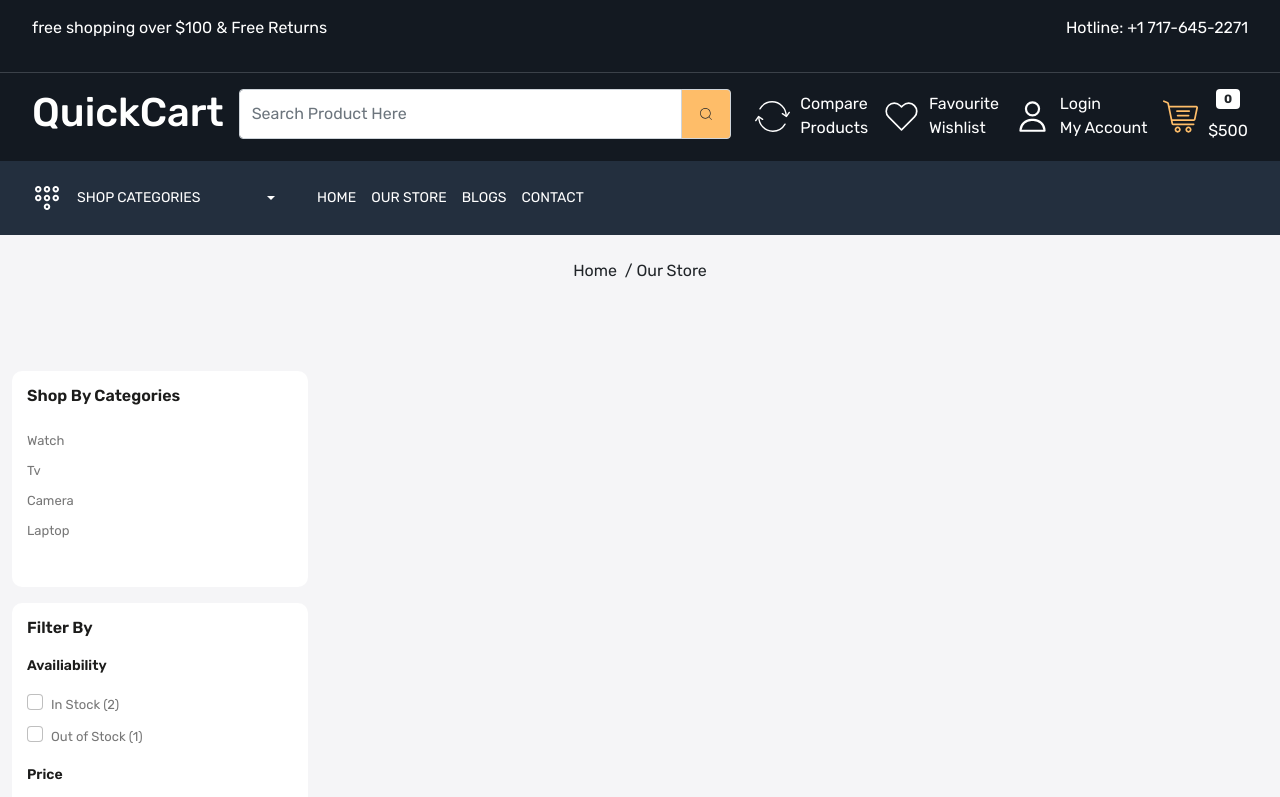
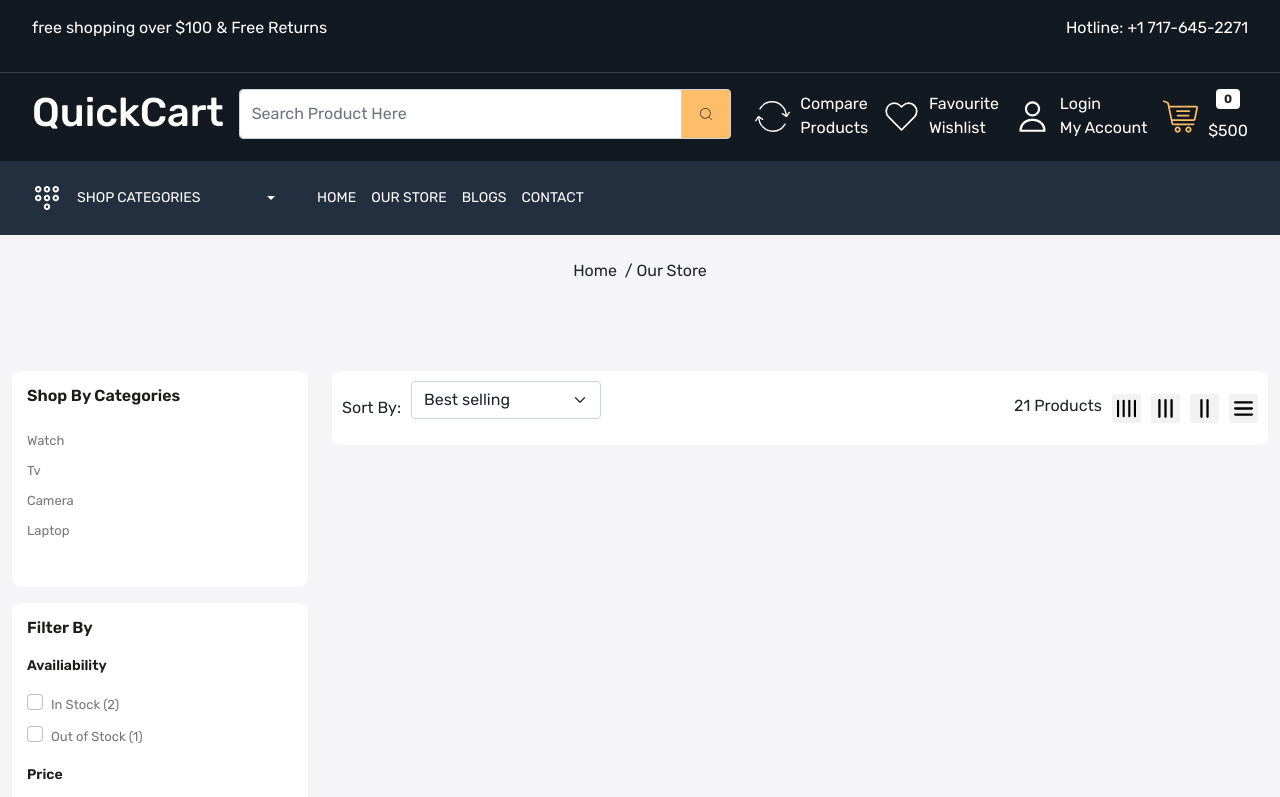
Before and after one commit to bant095/QuickCart-Frontend, a React (Create React App) app: page /store in a window 1280 px wide. Shown: the top 797 px of the page. Built offline with nearby package versions, Linux system fonts and the light colour scheme.

Commit message:
I added sortby section

```diff
--- a/src/App.css
+++ b/src/App.css
@@ -478,4 +478,22 @@ footer:not(:first-child) {
 .random-products:first-child {
   border-bottom: 1px solid var(--color-ededed);
 }
+
+/* sort by */
+
+.filter-sort-grid {
+  padding: 10px;
+  background-color: white;
+  border-radius: 10px;
+}
+
+.grid img {
+  width: 29px;
+  height: 29px;
+  background-color: #f2f2f2;
+  padding: 5px;
+  border-radius: 3px;
+  cursor: pointer;
+}
+
 /* OUR STORE PAGE ENDS HERE */
--- a/src/pages/OurStore.js
+++ b/src/pages/OurStore.js
@@ -242,7 +242,75 @@ const OurStore = () => {
               </div>
             </div>
 
-            <div className='col-9'></div>
+            {/* ===================== */}
+            {/* Second column */}
+            <div className='col-9'>
+              <div className='filter-sort-grid mb-4'>
+                <div className='d-flex justify-content-between align-items-center'>
+                  {/*sortby   */}
+                  <div className='d-flex align-items-center gap-10'>
+                    <p className='mb-0 d-block'>Sort By:</p>
+                    <div class='mb-3'>
+                      <select
+                        className='form-select form-control'
+                        name=''
+                        id=''
+                      >
+                        <option value='manual'>Featured</option>
+                        <option value='best-selling' selected='selected'>
+                          Best selling
+                        </option>
+                        <option value='title-ascending'>
+                          Alphabetically, A-Z
+                        </option>
+                        <option value='title-descending'>
+                          Alphabetically, Z-A
+                        </option>
+                        <option value='price-ascending'>
+                          Price, low to high
+                        </option>
+                        <option value='price-descending'>
+                          Price, high to low
+                        </option>
+                        <option value='created-ascending'>
+                          Date, old to new
+                        </option>
+                        <option value='created-descending'>
+                          Date, new to old
+                        </option>
+                      </select>
+                    </div>
+                  </div>
+
+                  {/* filter */}
+                  <div className='d-flex align-item-center gap-10'>
+                    <p className='totalproducts mb-0'>21 Products</p>
+                    <div className='d-flex gap-10 align-items-center grid'>
+                      <img
+                        src='images/gr4.svg'
+                        alt='grid'
+                        className='d-block img-fluid'
+                      />
+                      <img
+                        src='images/gr3.svg'
+                        alt='grid'
+                        className='d-block img-fluid'
+                      />
+                      <img
+                        src='images/gr2.svg'
+                        alt='grid'
+                        className='d-block img-fluid'
+                      />
+                      <img
+                        src='images/gr.svg'
+                        alt='grid'
+                        className='d-block img-fluid'
+                      />
+                    </div>
+                  </div>
+                </div>
+              </div>
+            </div>
           </div>
         </div>
       </div>
```
